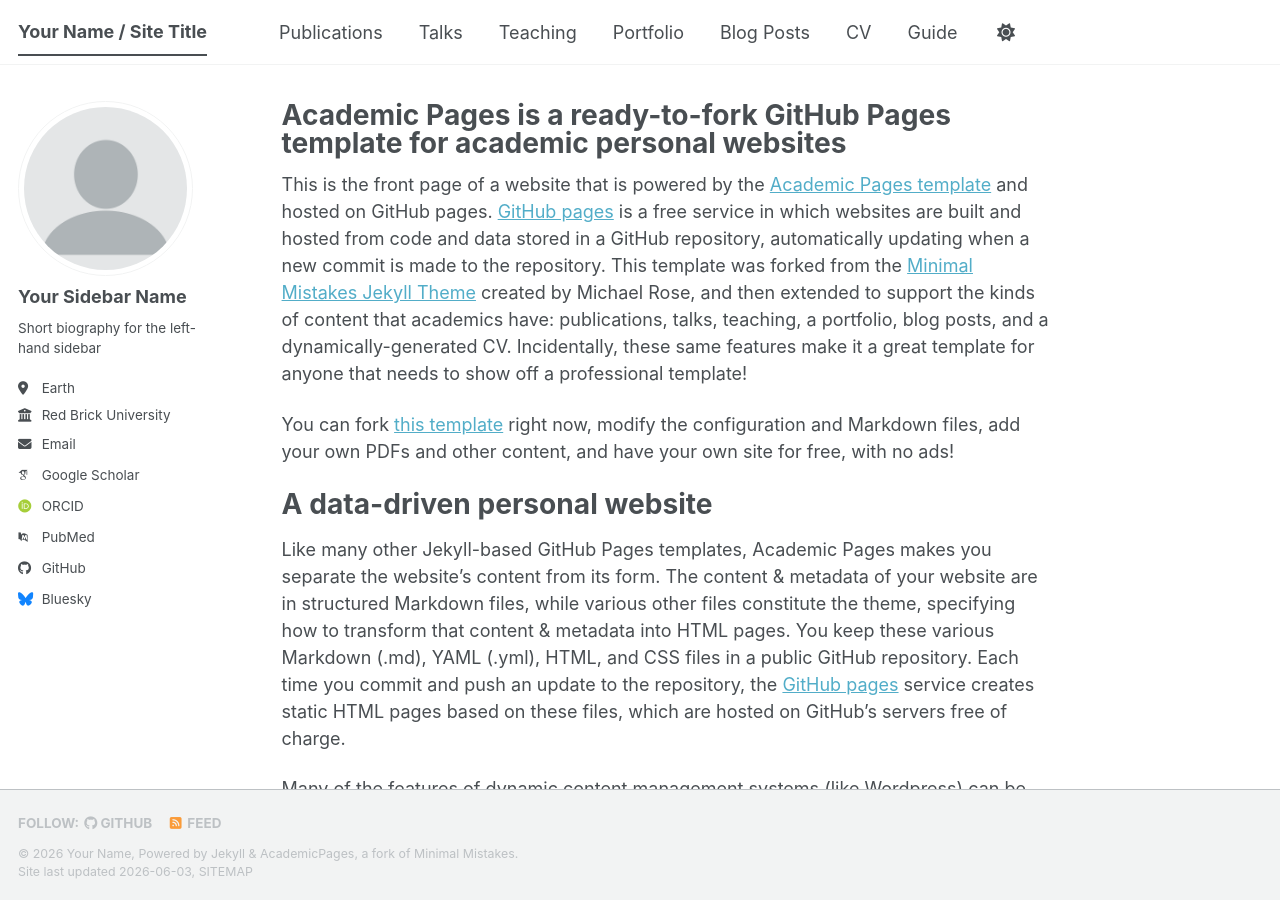
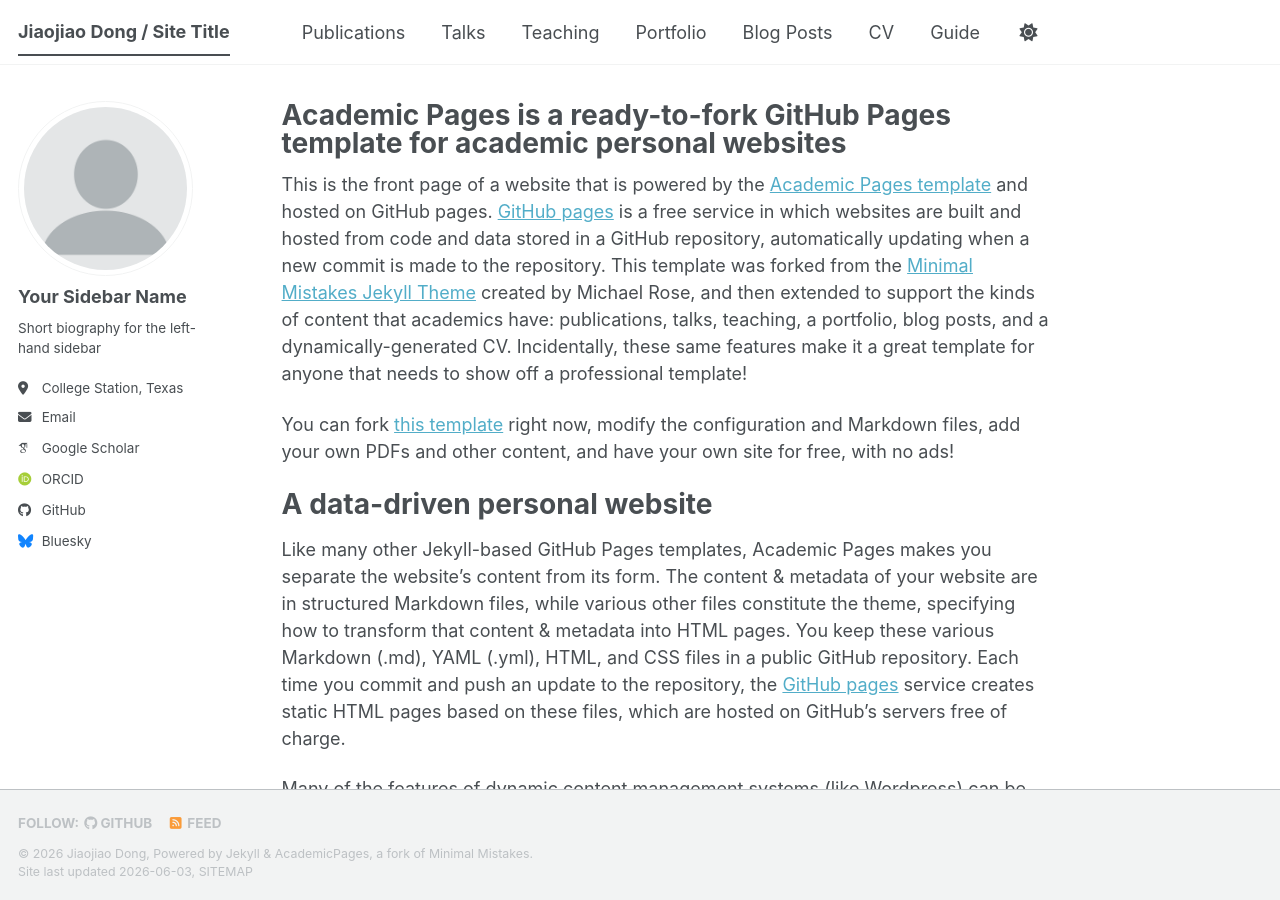
Before and after one commit to Jiaojiao9825/Jiaojiao9825.github.io, a Jekyll site: the page built from _pages/about.md, in a window 1280 px wide and 900 px high. Built offline with Jekyll 4.4.1, drawn with Linux system fonts in a browser that asks for light colours; some web fonts are replaced; a script bundle is joined from its source files by our own code; library files that are not in the unit come from our copies.

Commit message:
Update personal details in _config.yml
Updated personal information including name, location, email, and social media links.

```diff
--- a/_config.yml
+++ b/_config.yml
@@ -9,10 +9,10 @@
 # Basic Site Settings
 locale                   : "en-US"
 site_theme               : "default" # The available themes options are "default", "air", "sunrise", "mint", "dirt" and "contrast"
-title                    : "Your Name / Site Title"
+title                    : "Jiaojiao Dong / Site Title"
 title_separator          : "-"
-name                     : &name "Your Name"
-description              : &description "Your Name's academic portfolio"   # Update this with a general description of your site, this is the default if not overridden by a page
+name                     : &name "Jiaojiao Dong"
+description              : &description "Jiaojiao Dong's academic portfolio"   # Update this with a general description of your site, this is the default if not overridden by a page
 url                      : https://academicpages.github.io # The base hostname & protocol for your site e.g. "https://[your GitHub username].github.io",
                                                            # or if you already have some other page hosted on Github then use "https://[your GitHub username].github.io/[Your Repo Name]"
 baseurl                  : "" # the subpath of your site, e.g. "/blog"
@@ -27,22 +27,19 @@ author:
   name             : "Your Sidebar Name"
   pronouns         : # example: "she/her"
   bio              : "Short biography for the left-hand sidebar"
-  location         : "Earth"
-  employer         : "Red Brick University"
+  location         : "College Station, Texas"
   uri              : # URL
-  email            : "none@example.org"
+  email            : "jiaodong@tamu.edu"
 
   # Academic websites
   academia         : # URL
   arxiv            : # URL - Update with the correct link to your profile
-  googlescholar    : "https://scholar.google.com/citations?user=PS_CX0AAAAAJ"
+  googlescholar    : "https://scholar.google.com/citations?user=Dkznf80AAAAJ&hl=en"
   inspire-hep      : # URL
   impactstory      : # URL
-  orcid            : "https://orcid.org/yourorcidurl"
-  semantic         : # URL
+  orcid            : "https://orcid.org/my-orcid?orcid=0000-0002-6528-0512"
+  LinkedIn         : "https://www.linkedin.com/in/jiaojiao-dong-58a154311/"
   ssrn             : # URL
-  pubmed           : "https://www.ncbi.nlm.nih.gov/pubmed/?term=john+snow"
-  researchgate     : # URL
   scopus           : # URL
   zotero           : # URL
 
```
